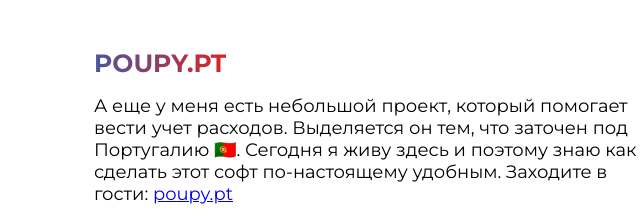
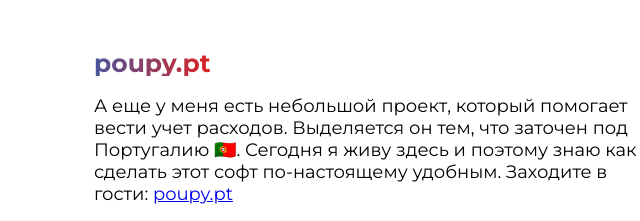
Before and after one commit to umyar/umyar.com, a website: page src/index.html in a window 1280 px wide. Shown: the part 366-587 px from the top of the page, 6-646 px from the left. Drawn offline with Linux system fonts and the light colour scheme.

Commit message:
lowercase poupy title

```diff
--- a/src/index.html
+++ b/src/index.html
@@ -50,7 +50,7 @@
                 <p>Или пишите в мессенджеры. Ссылки ниже.</p>
               </section>
               <section>
-                <h2>POUPY.PT</h2>
+                <h2>poupy.pt</h2>
                 <p>
                   А еще у меня есть небольшой проект, который помогает вести учет расходов.
                   Выделяется он тем, что заточен под Португалию 🇵🇹. Сегодня я живу здесь и поэтому
```
